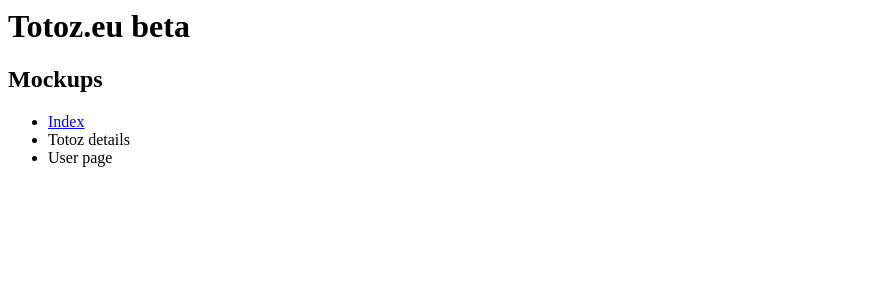
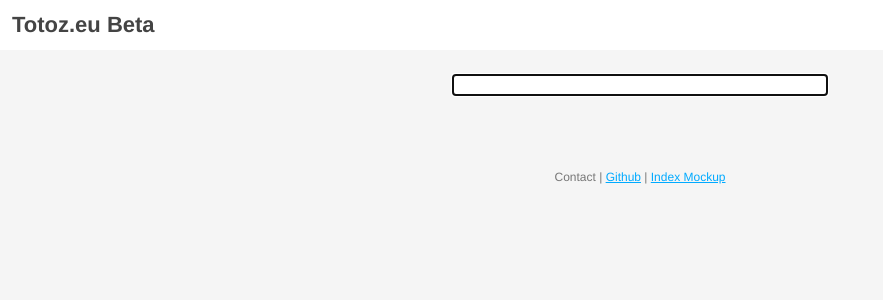
Before and after one commit to n-e/totoz.eu, a Node server app: template views/index.pug in a window 1280 px wide. Shown: the top 300 px of the page, without its empty margins (0-883 px from the left). Run offline with Node 20, Linux system fonts and the light colour scheme; the template is opened without the code that fills it, so the values that code supplies are empty.

```diff
--- a/index.ts
+++ b/index.ts
@@ -13,6 +13,7 @@ const absPath = (relPath: string) => path.join(__dirname, relPath)
 const port = +(process.env['PORT'] || 3000)
 const hostname = process.env['HOSTNAME'] || '127.0.0.1'
 
+// Setup and run app
 const app = express()
 
 app.set('view engine','pug')
--- a/package.json
+++ b/package.json
@@ -21,10 +21,12 @@
   "homepage": "https://github.com/n-e/totoz.eu#readme",
   "dependencies": {
     "express": "^4.16.2",
-    "pug": "^2.0.0-rc.4"
+    "pug": "^2.0.0-rc.4",
+    "redis": "^2.8.0"
   },
   "devDependencies": {
     "@types/express": "^4.11.1",
+    "@types/redis": "^2.8.6",
     "concurrently": "^3.5.1",
     "nodemon": "^1.17.1",
     "tslint": "^5.9.1",
--- a/static/design/index.html
+++ b/static/design/index.html
@@ -5,7 +5,7 @@
     <meta http-equiv="X-UA-Compatible" content="IE=edge">
     <title>Totoz.eu</title>
     <meta name="viewport" content="width=device-width, initial-scale=1">
-    <link rel="stylesheet" type="text/css" media="screen" href="main.css" />
+    <link rel="stylesheet" type="text/css" media="screen" href="../main.css" />
     <script src="ttz.js"></script>
 </head>
 <body>
--- a/static/design/main.css
+++ b/static/main.css
@@ -3,6 +3,12 @@ body, input {
     font-size: 12px;
     color: #444;
 }
+
+/* Misc paragraph styles */
+a {
+    color: #0af;
+}
+/* End misc paragraph styles */
 
 body {
     background: #f5f5f5;
@@ -37,7 +43,7 @@ h1 {
 }
 
 #search {
-    margin:12px 0;
+    margin:24px 0;
     text-align: center;
 }
 
@@ -58,16 +64,17 @@ h1 {
     flex-direction: column;
     align-items: center;
     justify-content: space-between;
-    margin: 4px;
+    margin: 2px;
     padding:2px 2px 3px;
     background: #fff;
     width:94px;
     overflow: hidden;
-    box-shadow:0 2px 2px 0 rgba(0, 0, 0, 0.02);
+    box-shadow:0 2px 2px 0 rgba(0, 0, 0, 0.1);
 }
 
 .totoz > * {
     padding: 3px 0;
+    text-align: center;
 }
 
 .totoz .img {
--- a/views/index.pug
+++ b/views/index.pug
@@ -1,7 +1,28 @@
-h1 Totoz.eu beta
-h2 Mockups
-ul
-    li
-        a(href='design/index.html') Index
-    li Totoz details
-    li User page
+html(lang="en")
+    head
+        meta(charset="UTF-8")
+        meta(name="viewport", content="width=device-width, initial-scale=1.0")
+        meta(http-equiv="X-UA-Compatible", content="ie=edge")
+        link(rel="stylesheet", href="/main.css")
+        title Totoz.eu Beta
+
+div(class='links')
+    h1 Totoz.eu Beta
+
+div(id='cnt')
+    form(action="",id='search')
+        input(type="text", name="searchf", id='searchf',autofocus)
+    div(class='totozes')
+        each t in totozes
+            div(class='totoz')
+                span(class='name')='[:'+t+']'
+                span(class='img')
+                    img(src="https://totoz.eu/"+t+".gif")
+                span(class='username') -
+
+
+div(class='about')
+    =' Contact | '
+    a(href="https://github.com/n-e/totoz.eu") Github
+    =' | '
+    a(href='design/index.html') Index Mockup
```
Also changed, not shown: routes.ts (+6 -1 lines), README.md, 1 other file.
